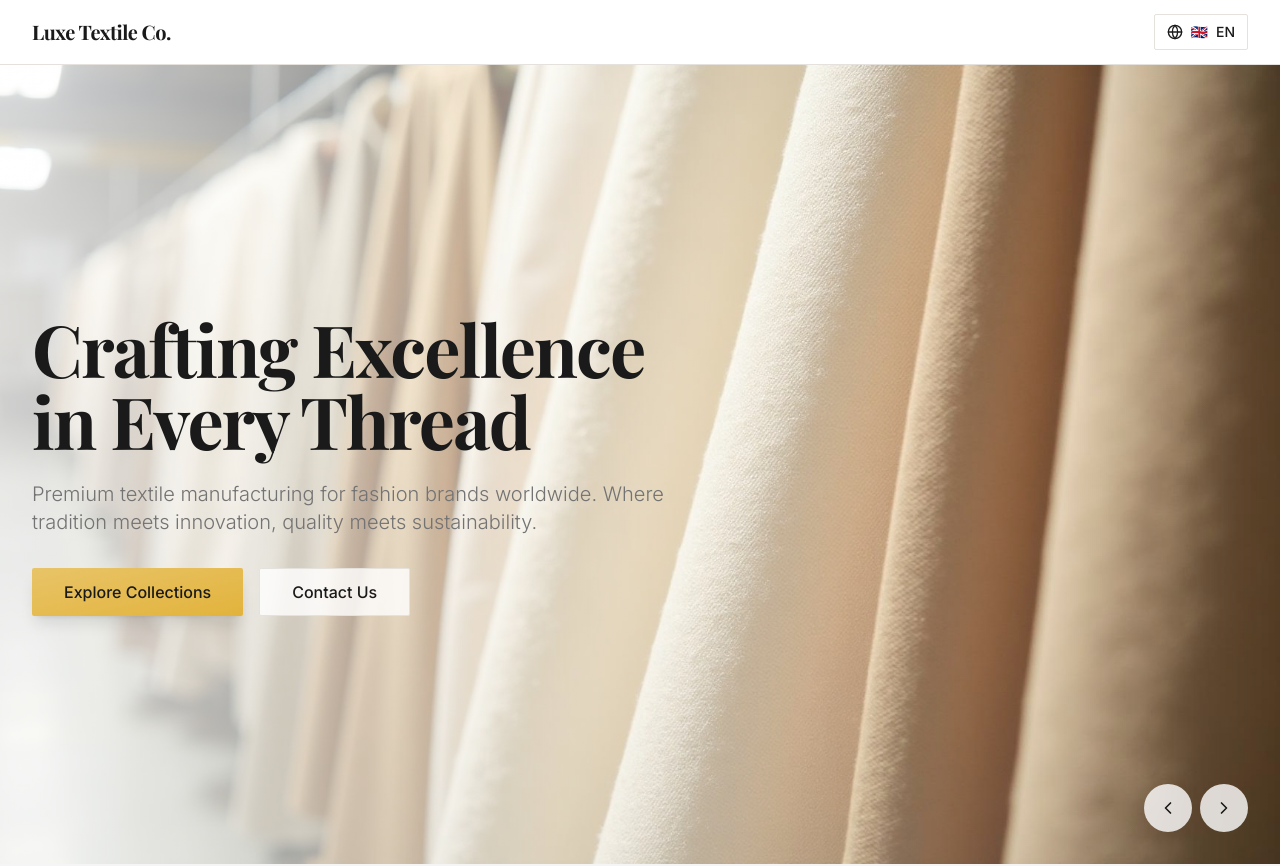
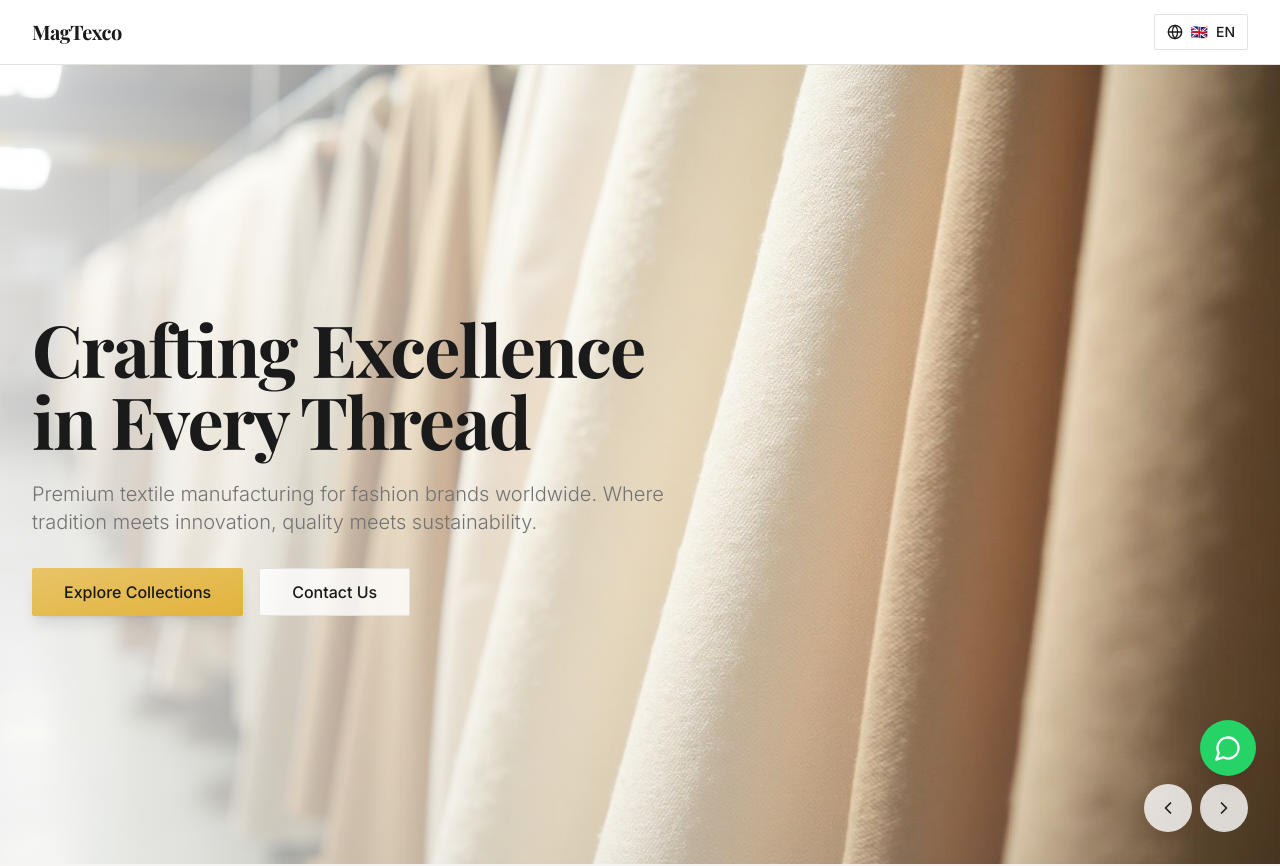
Before and after one commit to hamidkacem4/luxa-weave-studio, a React (Vite) app: page / in a window 1280 px wide. Shown: the top 866 px of the page. Built offline with nearby package versions, Linux system fonts and the light colour scheme; the HTML template or start-up script is replaced by a standard one.

Commit message:
Update website name and add partner brands
Update website name to MagTexco, add a new section for partner brands, and implement a fixed WhatsApp icon in the bottom right corner.

```diff
--- a/index.html
+++ b/index.html
@@ -3,11 +3,11 @@
   <head>
     <meta charset="UTF-8" />
     <meta name="viewport" content="width=device-width, initial-scale=1.0" />
-    <title>Luxe Textile Co. | Premium Fabrics & Fashion Manufacturing</title>
+    <title>MagTexco | Premium Fabrics & Fashion Manufacturing</title>
     <meta name="description" content="Discover premium textile manufacturing with sustainable practices. We create exceptional fabrics for fashion brands worldwide with ethical production and timeless quality." />
-    <meta name="author" content="Luxe Textile Co." />
+    <meta name="author" content="MagTexco" />
 
-    <meta property="og:title" content="Luxe Textile Co. | Premium Fabrics & Fashion Manufacturing" />
+    <meta property="og:title" content="MagTexco | Premium Fabrics & Fashion Manufacturing" />
     <meta property="og:description" content="Discover premium textile manufacturing with sustainable practices. We create exceptional fabrics for fashion brands worldwide." />
     <meta property="og:type" content="website" />
     <meta property="og:image" content="https://lovable.dev/opengraph-image-p98pqg.png" />
--- a/src/components/Navigation.tsx
+++ b/src/components/Navigation.tsx
@@ -27,7 +27,7 @@ const Navigation = () => {
         <div className="flex h-16 items-center justify-between">
           {/* Logo */}
           <div className="flex items-center">
-            <h1 className="text-xl font-bold tracking-tight">Luxe Textile Co.</h1>
+            <h1 className="text-xl font-bold tracking-tight">MagTexco</h1>
           </div>
 
           {/* Language Switcher */}
--- /dev/null
+++ b/src/components/PartnerBrands.tsx
@@ -0,0 +1,42 @@
+const PartnerBrands = () => {
+  const brands = [
+    "BERENICE",
+    "MANOUSH",
+    "THE FACTORY",
+    "ZARA",
+    "H&M",
+    "MASSIMO DUTTI"
+  ];
+
+  return (
+    <section className="py-24 bg-background">
+      <div className="container">
+        <div className="mx-auto max-w-4xl text-center mb-16">
+          <h2 className="mb-6 text-5xl font-bold tracking-tight">
+            Our Partner Brands
+          </h2>
+          <p className="text-lg text-muted-foreground leading-relaxed">
+            Trusted by leading fashion brands worldwide. We manufacture premium textiles
+            for some of the most recognized names in the industry.
+          </p>
+        </div>
+
+        <div className="grid grid-cols-2 md:grid-cols-3 lg:grid-cols-6 gap-8 items-center">
+          {brands.map((brand, index) => (
+            <div
+              key={brand}
+              className="flex items-center justify-center p-6 bg-muted/30 rounded-sm hover:bg-muted/50 transition-colors animate-fade-in-up"
+              style={{ animationDelay: `${index * 0.1}s` }}
+            >
+              <span className="text-lg font-semibold tracking-wide text-foreground/80">
+                {brand}
+              </span>
+            </div>
+          ))}
+        </div>
+      </div>
+    </section>
+  );
+};
+
+export default PartnerBrands;
--- /dev/null
+++ b/src/components/WhatsAppButton.tsx
@@ -0,0 +1,23 @@
+import { MessageCircle } from "lucide-react";
+
+const WhatsAppButton = () => {
+  const handleWhatsAppClick = () => {
+    // Replace with your actual WhatsApp number (format: country code + number, no + or spaces)
+    const phoneNumber = "1234567890"; // Update this with your actual number
+    const message = "Hello! I'm interested in your textile products.";
+    const whatsappUrl = `https://wa.me/${phoneNumber}?text=${encodeURIComponent(message)}`;
+    window.open(whatsappUrl, '_blank');
+  };
+
+  return (
+    <button
+      onClick={handleWhatsAppClick}
+      className="fixed bottom-6 right-6 z-50 flex h-14 w-14 items-center justify-center rounded-full bg-[#25D366] text-white shadow-lg transition-all hover:scale-110 hover:shadow-xl focus:outline-none focus:ring-2 focus:ring-[#25D366] focus:ring-offset-2"
+      aria-label="Chat on WhatsApp"
+    >
+      <MessageCircle className="h-7 w-7" />
+    </button>
+  );
+};
+
+export default WhatsAppButton;
--- a/src/pages/Index.tsx
+++ b/src/pages/Index.tsx
@@ -4,8 +4,10 @@ import Collections from "@/components/Collections";
 import Products from "@/components/Products";
 import About from "@/components/About";
 import AboutFactory from "@/components/AboutFactory";
+import PartnerBrands from "@/components/PartnerBrands";
 import Sustainability from "@/components/Sustainability";
 import Contact from "@/components/Contact";
+import WhatsAppButton from "@/components/WhatsAppButton";
 
 const Index = () => {
   return (
@@ -17,6 +19,7 @@ const Index = () => {
         <Products />
         <About />
         <AboutFactory />
+        <PartnerBrands />
         <Sustainability />
         <Contact />
       </div>
@@ -26,7 +29,7 @@ const Index = () => {
         <div className="container">
           <div className="flex flex-col items-center justify-between gap-4 md:flex-row">
             <p className="text-sm text-muted-foreground">
-              © 2024 Luxe Textile Co. All rights reserved.
+              © 2024 MagTexco. All rights reserved.
             </p>
             <div className="flex gap-6 text-sm text-muted-foreground">
               <a href="#" className="transition-colors hover:text-foreground">
@@ -39,6 +42,8 @@ const Index = () => {
           </div>
         </div>
       </footer>
+
+      <WhatsAppButton />
     </div>
   );
 };
```
